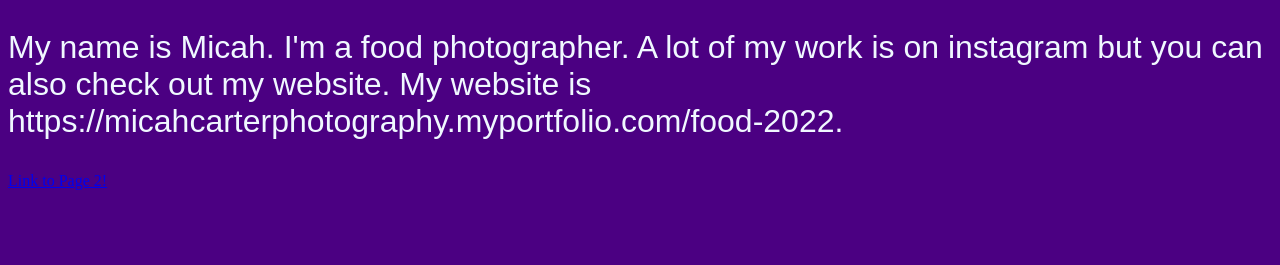
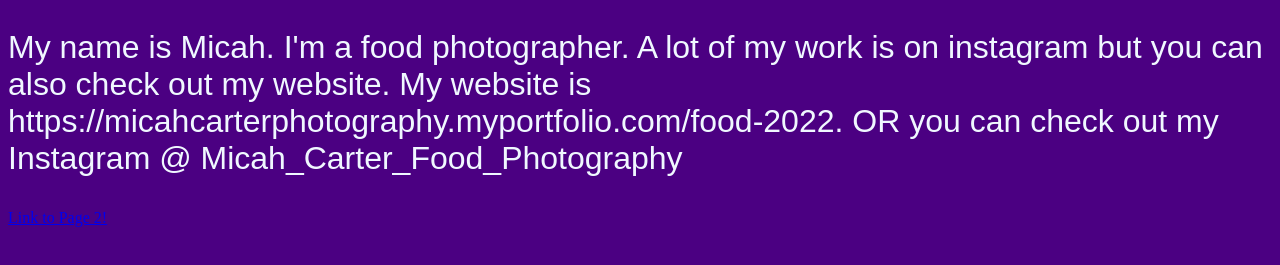
Before and after one commit to QueenK19/webdev1, a plain HTML site: page projects/final-project/index.html in a window 1280 px wide. Shown: the part 229-494 px from the top of the page. Drawn offline with Linux system fonts and the light colour scheme.

Commit message:
add IG name and 1 sentence

```diff
--- a/projects/final-project/index.html
+++ b/projects/final-project/index.html
@@ -11,7 +11,8 @@
 <body>
     <h1> MICAH CARTER PHOTOGRAPHY </h1>
     <h2> All About Me </h2>
-    <p> My name is Micah. I'm a food photographer. A lot of my work is on instagram but you can also check out my website. My website is https://micahcarterphotography.myportfolio.com/food-2022. </p>
+    <p> My name is Micah. I'm a food photographer. A lot of my work is on instagram but you can also check out my website. My website is https://micahcarterphotography.myportfolio.com/food-2022.
+        OR you can check out my Instagram @ Micah_Carter_Food_Photography </p>
 
     <a href= "page2.html"> Link to Page 2! </a>
 </body>
```
Also changed, not shown: projects/final-project/page2.html (+1 -1 lines).
